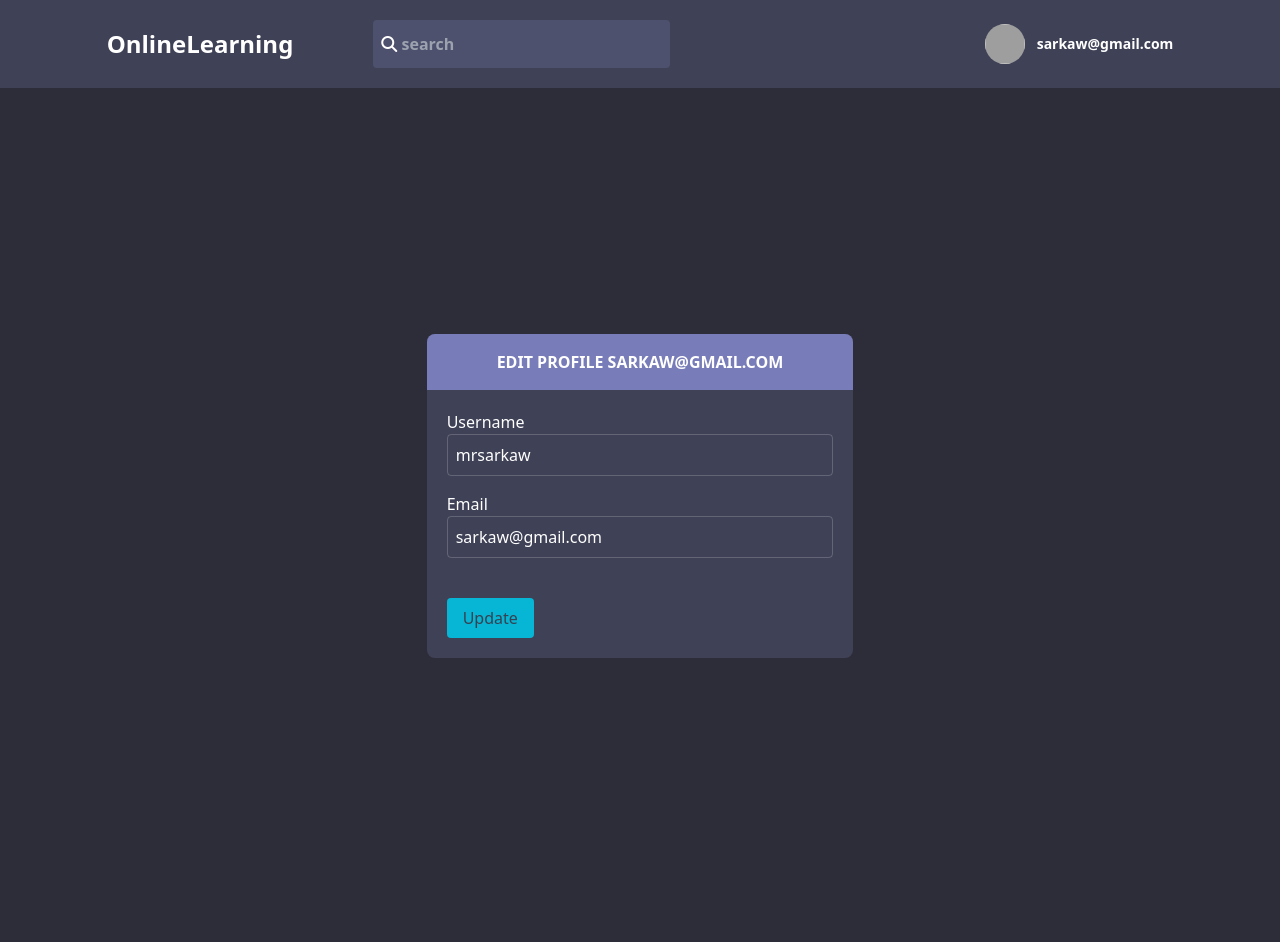
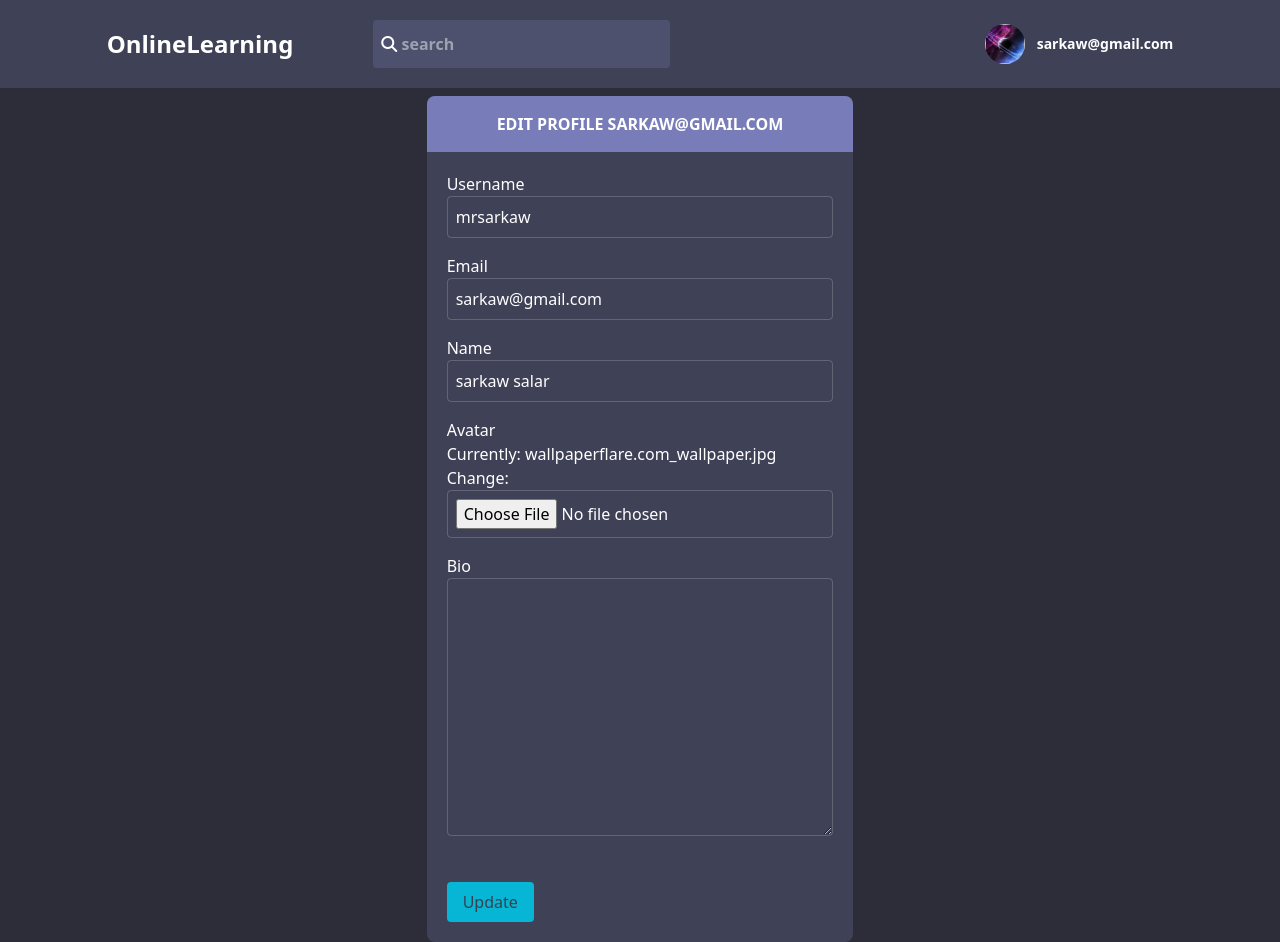
Before and after one commit to MrSarkaw/onlinelearning-django, a Django app: page /profile/user/edit in a window 1280 px wide. Before the commit the page ends 658 px from the top, so only its background shows below. Run offline with Django 4.2, Linux system fonts and the light colour scheme; a user stored in the database is signed in; some libraries are stand-ins or nearby versions; grey boxes are pictures that could not be loaded.

Commit message:
set upload file(avatar)

```diff
--- a/base/forms.py
+++ b/base/forms.py
@@ -9,4 +9,4 @@ class RoomForm(ModelForm):
 class UserForm(ModelForm):
    class Meta:
       model = User
-      fields = ['username', 'email']
+      fields = ['username', 'email', 'bio', 'name', 'avatar']
--- a/base/models.py
+++ b/base/models.py
@@ -8,7 +8,7 @@ class User(AbstractUser):
     bio = models.TextField(blank=True, null=True)
     email = models.EmailField(unique=True)
 
-    avatar = models.ImageField(default = 'avatar.jpg')
+    avatar = models.ImageField(default = 'avatar.png')
     USERNAME_FIELD = 'email'
     REQUIRED_FIELDS = []
 
--- a/base/templates/base/editprofile.html
+++ b/base/templates/base/editprofile.html
@@ -1,9 +1,9 @@
 {% extends "main.html" %}
 {% block content  %}
 {% load widget_tweaks %}
-    <form method="post">
+    <form method="post" enctype="multipart/form-data">
         {% csrf_token %}
-        <div class="h-screen flex items-center justify-center">
+        <div class="h-min-screen flex items-center justify-center">
             <div class="w-4/12 rounded-lg text-white mainColor overflow-hidden">
                 <div class="p-4 text-center uppercase boxColor font-bold text-white">
                    Edit Profile {{ request.user }}
@@ -19,6 +19,20 @@
                         {% render_field form.email class='bg-transparent p-2 w-full  focus:outline-none rounded border border-gray-100/20' %}
                     </div>
 
+                    <div class="mt-4">
+                        <p>Name</p>
+                        {% render_field form.name class='bg-transparent p-2 w-full  focus:outline-none rounded border border-gray-100/20' %}
+                    </div>
+                    <div class="mt-4">
+                        <p>Avatar</p>
+                        {% render_field form.avatar class='bg-transparent p-2 w-full  focus:outline-none rounded border border-gray-100/20' %}
+                    </div>
+
+                    <div class="mt-4">
+                        <p>Bio</p>
+                        {% render_field form.bio class='bg-transparent p-2 w-full  focus:outline-none rounded border border-gray-100/20' %}
+                    </div>
+
                     <div class="mt-10">
                         <button  class="bg-cyan-500 py-2 px-4 rounded text-gray-700"> Update</button>
                     </div>
--- a/base/views.py
+++ b/base/views.py
@@ -117,15 +117,14 @@ def profile(request, id):
     topic = Topic.objects.all()
     return render(request,'base/profile.html',{'user':user, 'content':room, 'activity':activity, 'topic':topic})
 
-
+@login_required(login_url='login')
 def profileEdit(request):
     user = request.user
     form = UserForm(instance=user)
 
     if request.method == "POST":
-        form = UserForm(request.POST, instance=user)
+        form = UserForm(request.POST,request.FILES, instance=user)
         if form.is_valid():
-            print(12)
             form.save()
             return redirect('profile', id=request.user.id)
 
--- a/onlinelearning/settings.py
+++ b/onlinelearning/settings.py
@@ -128,6 +128,11 @@ STATICFILES_DIRS =[
     BASE_DIR / 'static'
 ]
 
+MEDIA_URL = '/images/'
+
+MEDIA_ROOT = BASE_DIR / 'static/images'
+
+
 # Default primary key field type
 # https://docs.djangoproject.com/en/4.0/ref/settings/#default-auto-field
 
--- a/onlinelearning/urls.py
+++ b/onlinelearning/urls.py
@@ -1,10 +1,13 @@
 
 from django.contrib import admin
 from django.urls import path, include
-
+from django.conf import settings
+from django.conf.urls.static import static
 
 
 urlpatterns = [
     path('admin/', admin.site.urls),
     path('',include('base.urls')),
 ]
+
+urlpatterns += static(settings.MEDIA_URL, document_root = settings.MEDIA_ROOT)
--- a/templates/nav.html
+++ b/templates/nav.html
@@ -14,7 +14,7 @@
             <a href="{% url 'loginPage' %}"> <i class="fas fa-user"></i> Login</a>
            {% else %}
             <button onclick="modalFun()" class="flex focus:outline-none font-bold items-center space-x-3">
-                <img style="background-image:url('https://st.depositphotos.com/1371851/1256/i/600/depositphotos_12560182-stock-photo-handsome-man-with-eyeglasses.jpg')" class="w-10 h-10 coverImg rounded-full" alt="">
+                <img style="background-image:url('{{ request.user.avatar.url }}')" class="w-10 h-10 coverImg rounded-full" alt="">
                 <p class="text-sm">{{ request.user }}</p>
             </button>
             <div class="w-40 py-5 shadow-xl hidden absolute top-14 p-2 rounded text-center grid gap-y-3 color text-xs" id="modal">
```
Also changed, not shown: base/migrations/0003_alter_user_avatar.py (added), db.sqlite3, static/images/623a0c5344e44.jpg (added), static/images/default.png (added), static/images/wallpaperflare.com_wallpaper.jpg (added).
